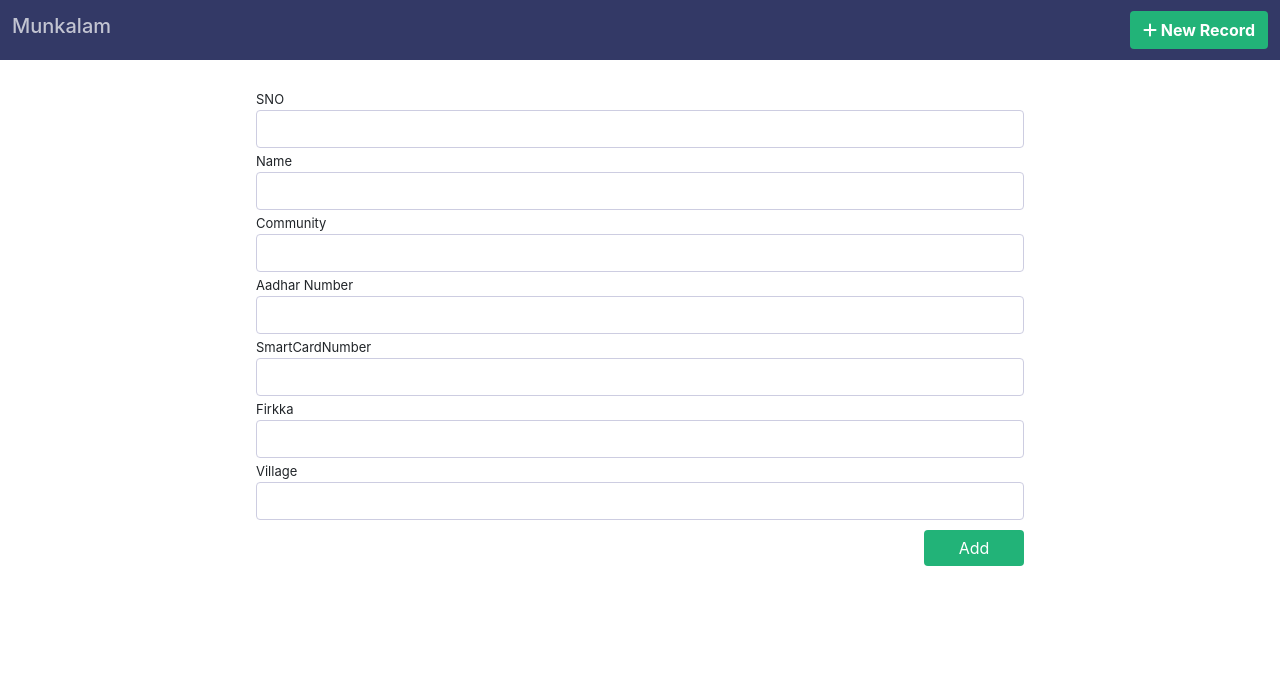
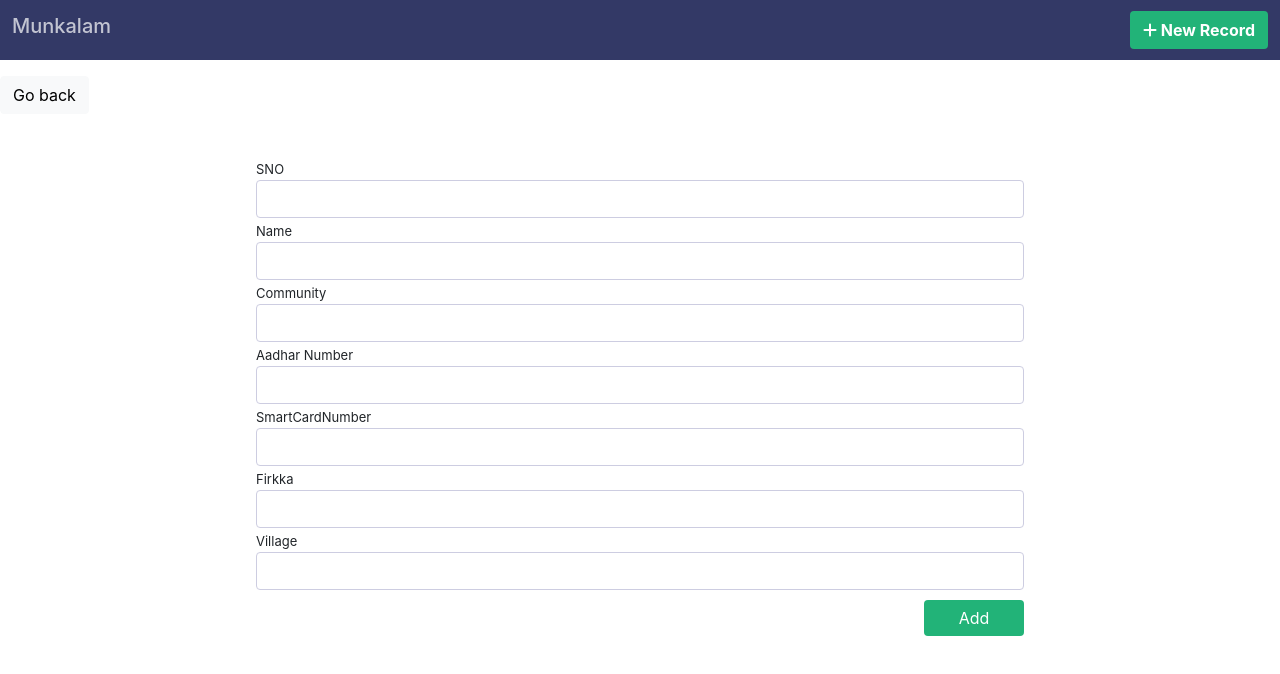
Before and after one commit to devgg-source/pdfdownload, a React (Create React App) app in the folder frontend/: page /new in a window 1280 px wide. Shown: the top 674 px of the page. Built offline with nearby package versions, Linux system fonts and the light colour scheme.

Commit message:
go back link added

```diff
--- a/frontend/src/components/CreatePetition.js
+++ b/frontend/src/components/CreatePetition.js
@@ -1,5 +1,6 @@
 import React, { useState, useEffect } from "react";
 import { useDispatch, useSelector } from "react-redux";
+import { Link } from "react-router-dom";
 import { useNavigate } from "react-router";
 import { createMyPetition } from "../actions/petitionActions";
 import { PETITION_CREATE_RESET } from "../constants/petitionConstants";
@@ -43,6 +44,10 @@
     );
   };
   return (
+    <>
+      <Link to="/" className="btn btn-light my-3">
+        Go back
+      </Link>
       <form className="Form" onSubmit={submitHandler}>
         <div className="form-group">
           <label htmlFor="sno" className="required">
@@ -127,6 +132,7 @@
           Add
         </button>
       </form>
+    </>
   );
 };
 
```
Lines whose indentation alone changed are shown as unchanged.
